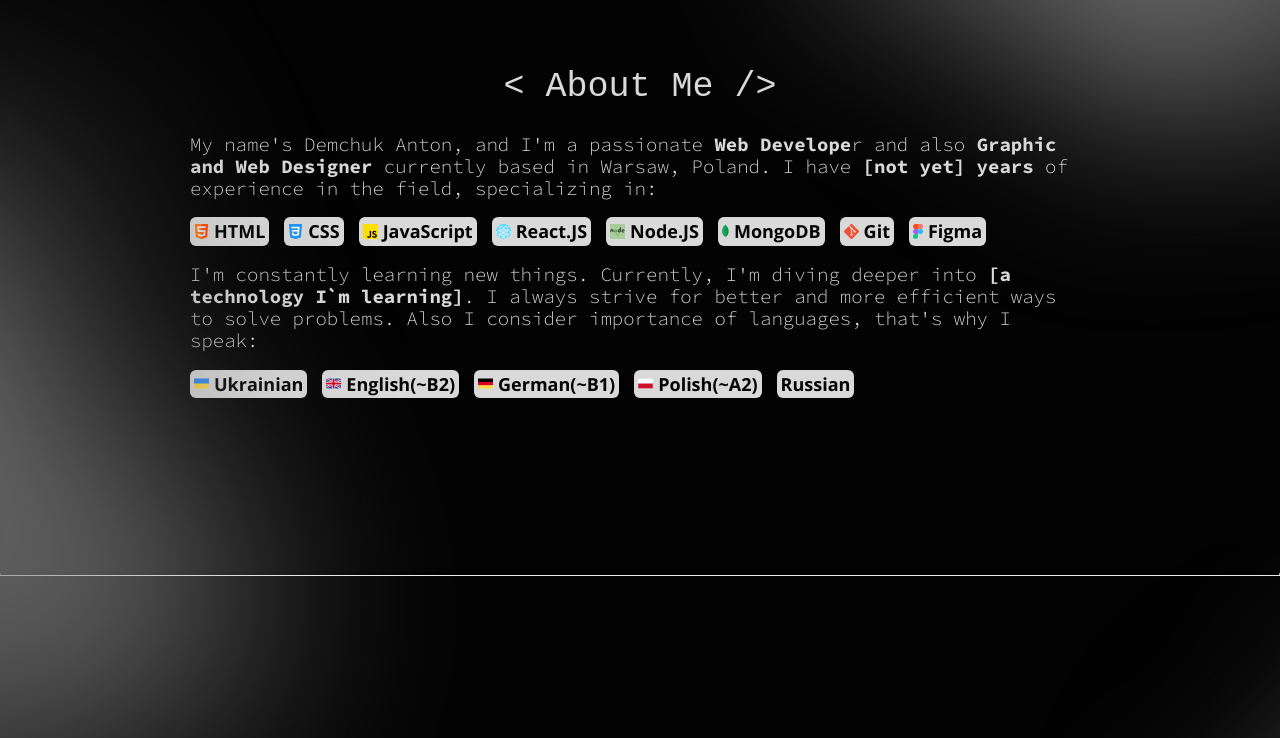
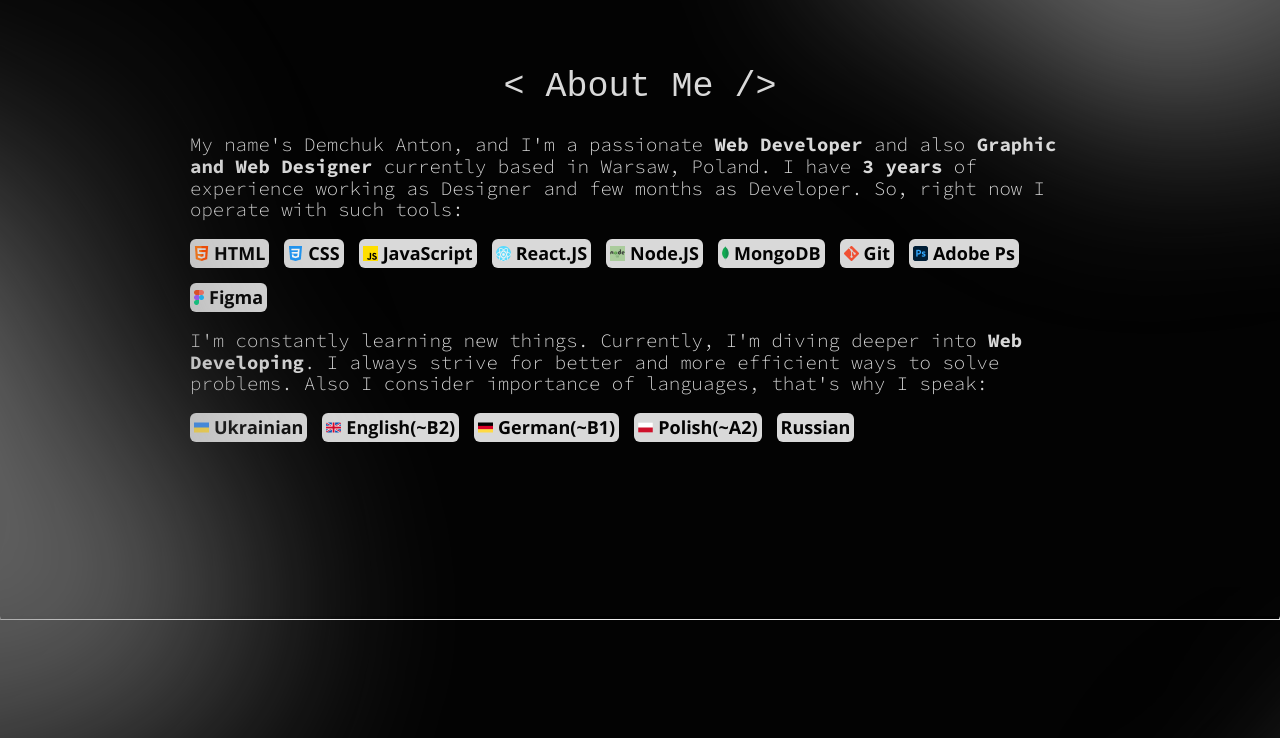
Before and after one commit to Anton1yss/Demchuk_WebDev, a plain HTML site: page index.html in a window 1280 px wide. Shown: the part 1880-2618 px from the top of the page. Drawn offline with nearby package versions, Linux system fonts and the light colour scheme; a web font is replaced by a local one.

Commit message:
Fifth commit

```diff
--- a/css/adaptive.css
+++ b/css/adaptive.css
@@ -558,6 +558,10 @@
 
     }
 
+    .card-header  {
+        font-size: 20px;
+    }
+
     .click_here {
         display: none;
     }
--- a/css/style.css
+++ b/css/style.css
@@ -589,7 +589,7 @@ body {
     flex-wrap: wrap;
 }
 
-.html_lang, .css_lang, .js_lang, .react_lang, .node_lang, .mongo_lang, .figma, .git_techn {
+.html_lang, .css_lang, .js_lang, .react_lang, .node_lang, .mongo_lang, .figma, .git_techn, .ps {
     color: #030303;
     padding: 4px;
     background-color: #D9D9D9;
@@ -603,7 +603,7 @@ body {
 
 }
 
-.html, .css, .js, .react, .node, .mongo, .figma_logo, .git, .ps {
+.html, .css, .js, .react, .node, .mongo, .figma_logo, .git, .ps_logo {
     margin-right: 5px;
     pointer-events: none;
 }
--- a/index.html
+++ b/index.html
@@ -183,7 +183,7 @@
                         <h2 class="about_me">&lt; About Me /&gt;</h2>
                     </div>
                     <div class="third_block_paragraph">
-                        <p class="third_block_paragraph_one"> My name's Demchuk Anton, and I'm a passionate <span style="font-weight: 700;">Web Develope</span>r and also <span style="font-weight: 700;">Graphic and Web Designer</span>  currently based in Warsaw, Poland. I have <span style="font-weight: 700;">[not yet] years </span>of experience in the field, specializing in:</p>
+                        <p class="third_block_paragraph_one"> My name's Demchuk Anton, and I'm a passionate <span style="font-weight: 700;">Web Developer</span> and also <span style="font-weight: 700;">Graphic and Web Designer</span> currently based in Warsaw, Poland. I have <span style="font-weight: 700;">3 years </span>of experience working as Designer and few months as Developer. So, right now I operate with such tools: </p>
                     </div>
                     <div class="programming_lang">
                         <p class="html_lang"><img src="img/html_logo.png" alt="" class="html">HTML</p>
@@ -193,10 +193,11 @@
                         <p class="node_lang"><img src="img/nodejs_logo.png" alt="" class="node">Node.JS</p>
                         <p class="mongo_lang"><img src="img/mongo_logo.png" alt="" class="mongo">MongoDB</p>
                         <p class="git_techn"><img src="img/git_logo.png" alt="" class="git">Git</p>
+                        <p class="ps"><img src="img/ps_logo.png" alt="" class="ps_logo">Adobe Ps</p>
                         <p class="figma"><img src="img/figma_logo.png" alt="" class="figma_logo">Figma</p>
                     </div>
                     <div class="third_block_paragraph">
-                        <p class="third_block_paragraph_two"> I'm constantly learning new things. Currently, I'm diving deeper into <span style="font-weight: 700;">[a technology I`m learning]</span>. I always strive for better and more efficient ways to solve problems. Also I consider importance of languages, that's why I speak:</p>
+                        <p class="third_block_paragraph_two"> I'm constantly learning new things. Currently, I'm diving deeper into <span style="font-weight: 700;">Web Developing</span>. I always strive for better and more efficient ways to solve problems. Also I consider importance of languages, that's why I speak:</p>
                     </div>
                     <div class="foreign_lang">
                         <p class="ukr_lang"><img src="img/ukraine_logo.png" alt="" class="ukr">Ukrainian</p>
@@ -220,7 +221,7 @@
                         <div class="sm_links_Row_1">
                             <a href="https://t.me/anton1yss" class="telegram" target="_blank">Telegram<img src="img/telegram_logo.png" alt="" class="telegram_logo"></a>
                             <a href="https://github.com/Anton1yss" class="github" target="_blank">GitHub<img src="img/github_logo.png" alt="" class="github_logo"></a>
-                            <a href="https://www.linkedin.com/in/anton-demchuk-7462652a3/" class="linkedIn" target="_blank">LinkedIn<img src="img/LinkedIn_logoo.png" alt="" class="linkedInm_logo"></a>
+                            <a href="https://www.linkedin.com/in/anton-demchuk-7462652a3/" class="linkedIn" target="_blank">LinkedIn<img src="/img/linked_logo.png" alt="" class="linkedInm_logo"></a>
                         </div>
                         <div class="sm_links_Row_2">
                             <a href="https://www.behance.net/clivton" class="behance" target="_blank">Behance<img src="img/behance_logo.png" alt="" class="behance_logo"></a>
```
Also changed, not shown: img/linked_logo.png (added).
